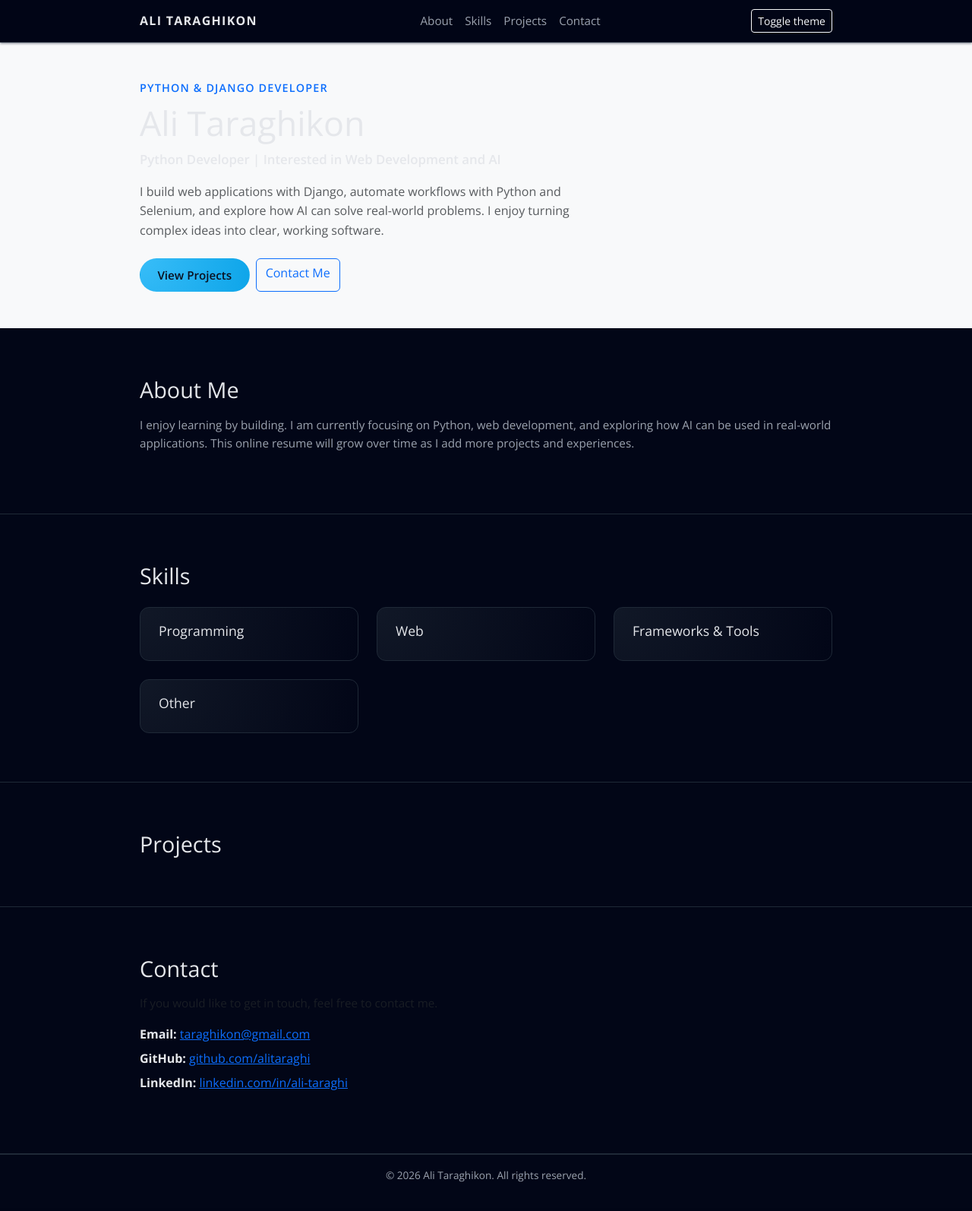
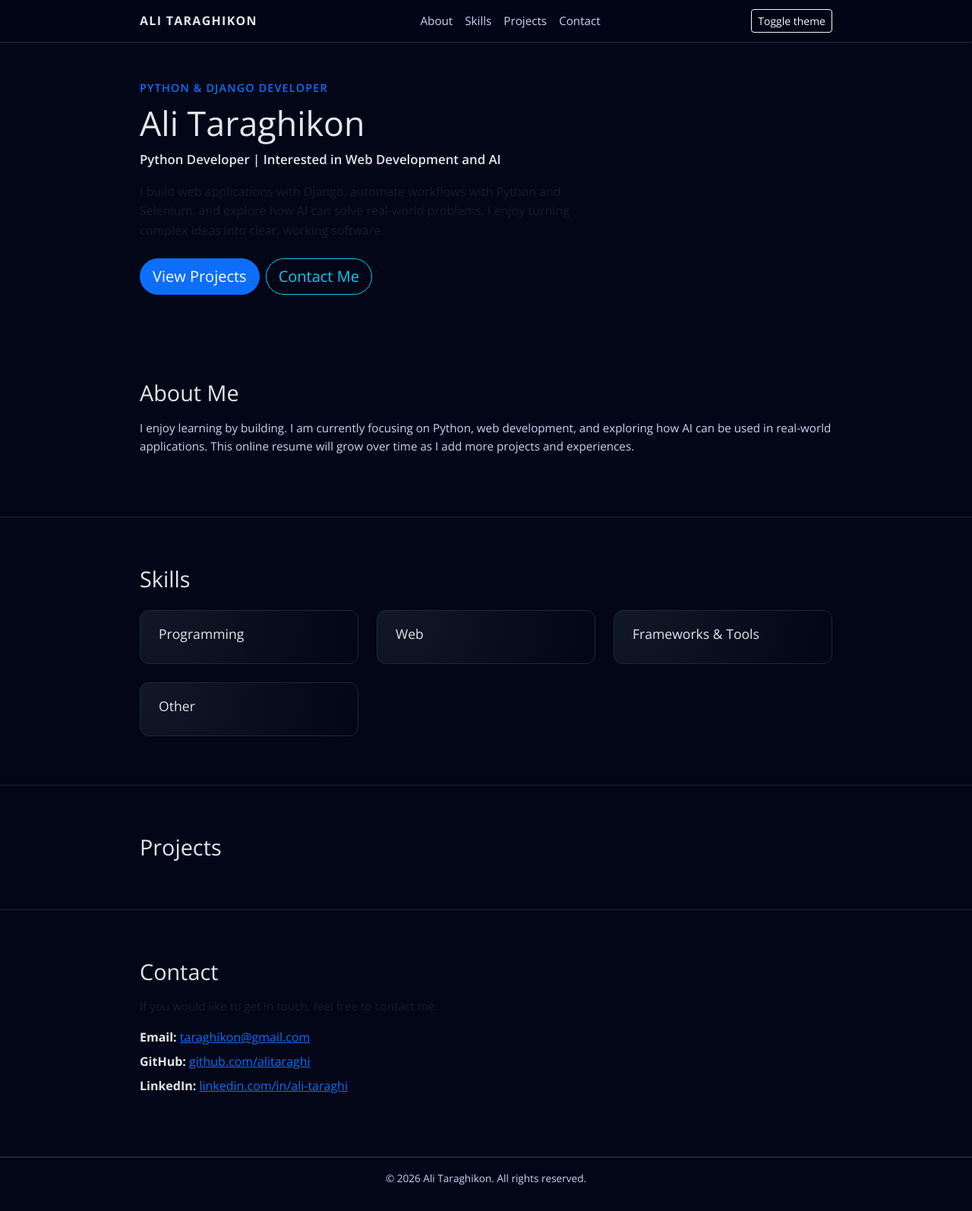
Before and after one commit to alitaraghi/django-online-resume, a Django app: page / in a window 1280 px wide. Shown: the whole page at 76% size. Before the commit the page ends 1556 px from the top, so only its background shows below. Run offline with Django 5.2, Linux system fonts and the light colour scheme; data that the repository does not hold is empty.

Commit message:
Improve dark/light theme and typography

```diff
--- a/portfolio/templates/portfolio/home.html
+++ b/portfolio/templates/portfolio/home.html
@@ -1,6 +1,6 @@
 {% extends "portfolio/base.html" %} {% block title %}{{ name }} | Online
 Resume{% endblock %} {% block content %}
-<section class="hero py-5 bg-light">
+<section class="hero py-5">
   <div class="container hero-content">
     <div class="col-lg-8 px-0">
       <p class="hero-tagline text-uppercase fw-semibold text-primary mb-2">
@@ -14,9 +14,10 @@ Resume{% endblock %} {% block content %}
         turning complex ideas into clear, working software.
       </p>
       <div class="hero-actions d-flex flex-wrap gap-2">
-        <a href="#projects" class="btn btn-primary">View Projects</a>
-        <a href="#contact" class="btn btn-outline-primary">Contact Me</a>
+  <a href="#projects" class="btn btn-primary btn-lg rounded-pill">View Projects</a>
+  <a href="#contact" class="btn btn-outline-info btn-lg rounded-pill">Contact Me</a>
 </div>
+
     </div>
   </div>
 </section>
@@ -71,16 +72,17 @@ Resume{% endblock %} {% block content %}
               </span>
               <div class="d-flex flex-wrap gap-2">
   {% if project.github_url %}
-                  <a href="{{ project.github_url }}" class="btn btn-sm btn-outline-primary" target="_blank" rel="noopener noreferrer">
+    <a href="{{ project.github_url }}" class="btn btn-sm btn-outline-info rounded-pill" target="_blank" rel="noopener noreferrer">
       GitHub
     </a>
   {% endif %}
   {% if project.live_url %}
-                  <a href="{{ project.live_url }}" class="btn btn-sm btn-primary" target="_blank" rel="noopener noreferrer">
+    <a href="{{ project.live_url }}" class="btn btn-sm btn-info text-dark rounded-pill" target="_blank" rel="noopener noreferrer">
       Live
     </a>
   {% endif %}
 </div>
+
             </div>
           </article>
         </div>
--- a/static/css/style.css
+++ b/static/css/style.css
@@ -4,7 +4,7 @@
   --bg-alt: #020617;      /* section alt (kept same for full dark) */
   --card-bg: #0b1220;     /* cards / panels */
   --text-main: #e5e7eb;   /* main text */
-  --text-muted: #9ca3af;  /* secondary text */
+  --text-muted: #cbd5f5;  /* secondary text */
   --border-subtle: #1f2937;
   --accent: #22d3ee;      /* cyan accent */
   --accent-soft: rgba(34, 211, 238, 0.15);
@@ -137,37 +137,7 @@ body {
 }
 
 /* Buttons – custom look, works with Bootstrap btns too */
-.btn-primary,
-.btn-secondary {
-  display: inline-block;
-  padding: 0.6rem 1.4rem;
-  border-radius: 999px;
-  font-size: 0.95rem;
-  font-weight: 600;
-  text-decoration: none;
-  cursor: pointer;
-  border: 1px solid transparent;
-}
 
-.btn-primary {
-  background: radial-gradient(circle at top left, #38bdf8, #0ea5e9);
-  color: #0b1120;
-  border-color: transparent;
-}
-
-.btn-primary:hover {
-  filter: brightness(1.1);
-}
-
-.btn-secondary {
-  background-color: transparent;
-  color: var(--accent);
-  border-color: var(--accent-soft);
-}
-
-.btn-secondary:hover {
-  background-color: var(--accent-soft);
-}
 
 /* Grids */
 .skills-grid,
```
Lines whose indentation alone changed are shown as unchanged.
